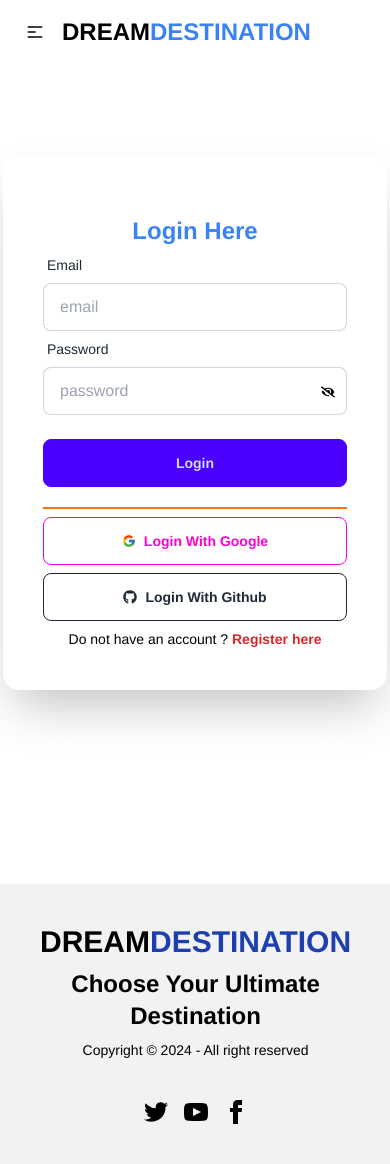
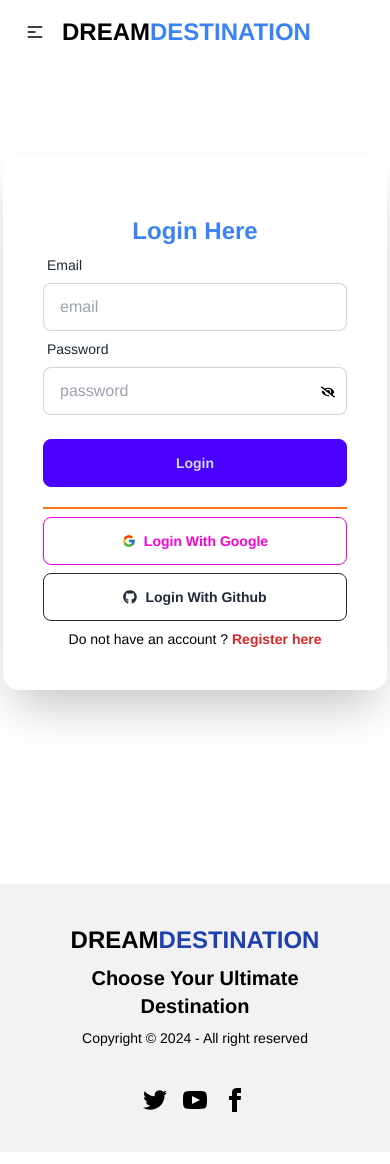
Before and after one commit to NiloyDas19/dream-destination-client, a React (Vite) app: page /login in a window 390 px wide. Built offline with nearby package versions, Linux system fonts and the light colour scheme; no server answers.

Commit message:
fix font-size in the footer

```diff
--- a/src/components/Footer/Footer.jsx
+++ b/src/components/Footer/Footer.jsx
@@ -6,10 +6,10 @@ const Footer = () => {
     return (
         <footer className={`${isDark ? "bg-[#150d32]" : "bg-base-200"} footer footer-center p-10  mt-10`}>
             <aside>
-                <p className="font-bold text-3xl">
+                <p className="font-bold text-2xl md:text-3xl">
                     DREAM<span className="text-blue-800">DESTINATION</span>
                 </p>
-                <p className="text-2xl font-semibold">
+                <p className="text-xl md:text-2xl font-semibold">
                     Choose Your Ultimate Destination
                 </p>
                 <p>Copyright © 2024 - All right reserved</p>
--- a/src/components/Home/Home.jsx
+++ b/src/components/Home/Home.jsx
@@ -70,19 +70,19 @@ const Home = () => {
                     <h1 className="text-center font-bold text-3xl">Stats</h1>
                 </div>
                 <div className="flex justify-center">
-                    <div className={`${isDark ? "bg-blue-200" : "bg-white"} stats shadow`}>
+                    <div className={`${isDark ? "bg-blue-200" : "bg-white"} stats shadow text-center flex-col md:flex-row`}>
 
-                        <div className="stat place-items-center">
+                        <div className="stat">
                             <div className="stat-title">Total Tourists Spots </div>
                             <div className="stat-value">{allTouristsSpots.length}</div>
                         </div>
 
-                        <div className="stat place-items-center">
+                        <div className="stat ">
                             <div className="stat-title">Countries</div>
                             <div className="stat-value text-secondary">6</div>
                         </div>
 
-                        <div className="stat place-items-center">
+                        <div className="stat">
                             <div className="stat-title">Most Visited Spot</div>
                             <div className="stat-value">{mostVisitedSpots[0].tourists_spot_name}</div>
                         </div>
```
